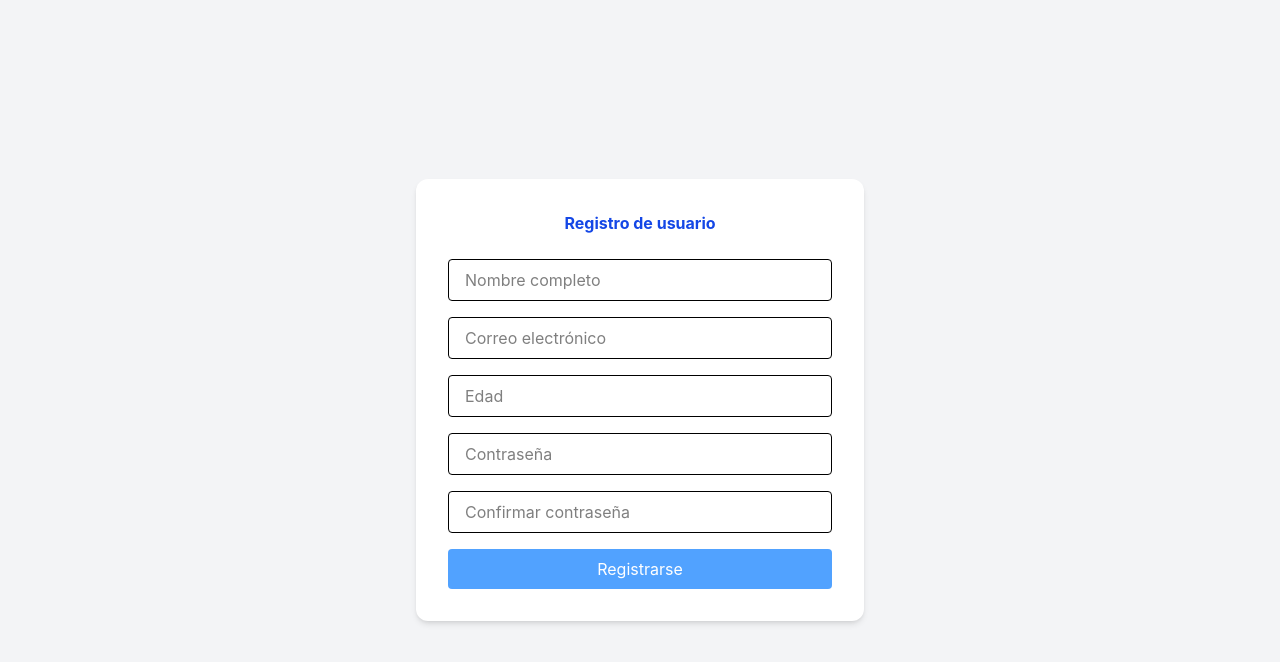
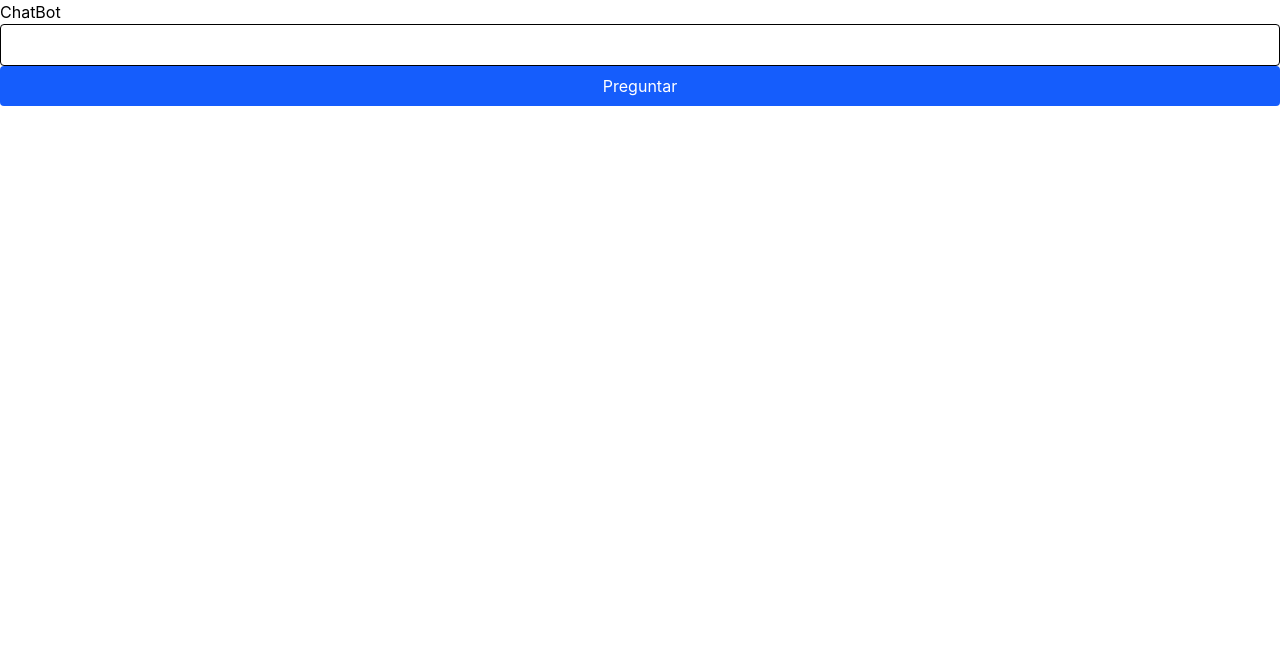
Before and after one commit to afsanchez04/44-web-a-react-avanzado, a React (Vite) app: page / in a window 1280 px wide. Shown: the top 662 px of the page. Built offline with nearby package versions, Linux system fonts and the light colour scheme.

Commit message:
creación del formulario chat básico

```diff
--- a/src/App.jsx
+++ b/src/App.jsx
@@ -1,9 +1,23 @@
-import { Form } from './components/Form'
+import { useForm } from 'react-hook-form'
 
 export const App = () => {
+  const { register, handleSubmit } = useForm()
+
+  const handlePregunta = (data) => {
+    console.log(data)
+  }
+
   return (
     <>
-      <Form />
+      <h1>ChatBot</h1>
+      <form onSubmit={handleSubmit(handlePregunta)}>
+        <input
+          type='text'
+          {...register('userInput')}
+          className='w-full px-4 py-2 border rounded focus:outline-none focus:ring-2 focus:ring-blue-400'
+        />
+        <button className='w-full py-2 rounded transition cursor-pointer bg-blue-600 text-white hover:bg-blue-700'>Preguntar</button>
+      </form>
     </>
   )
 }
```
